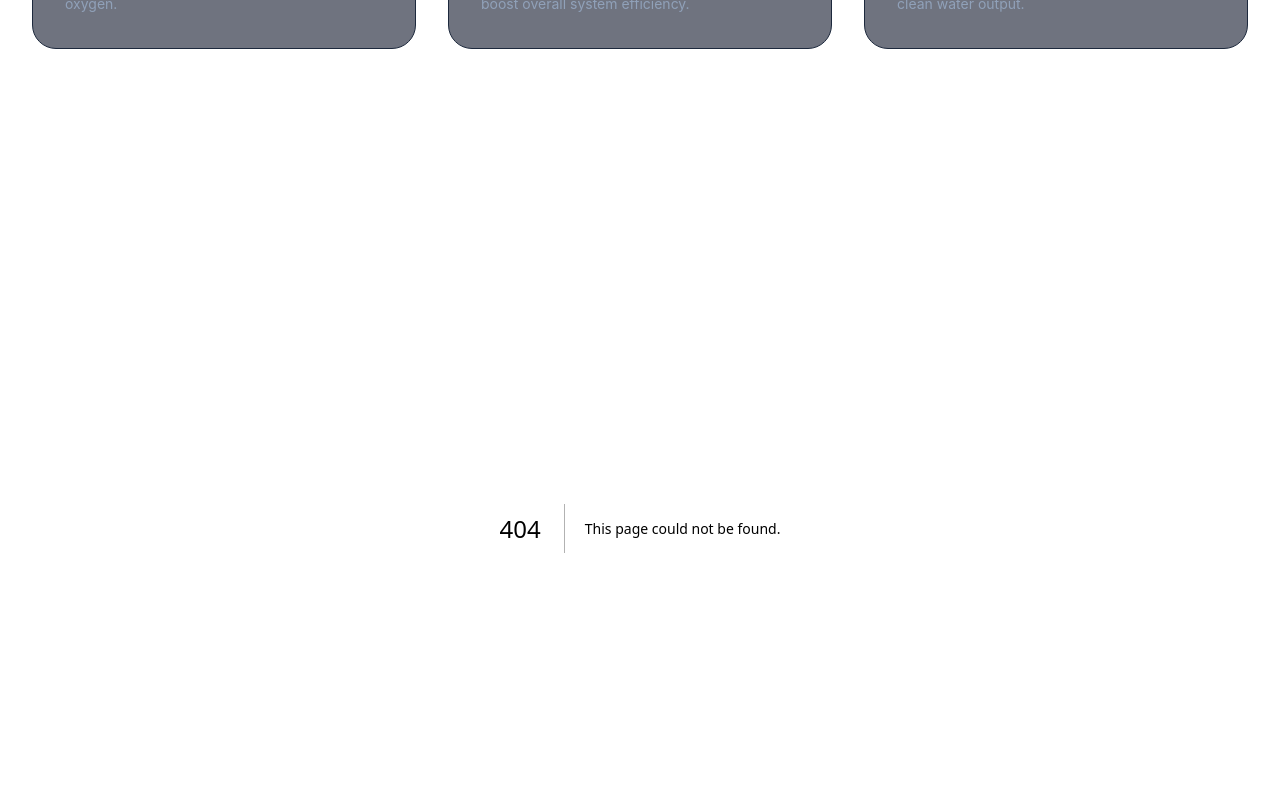
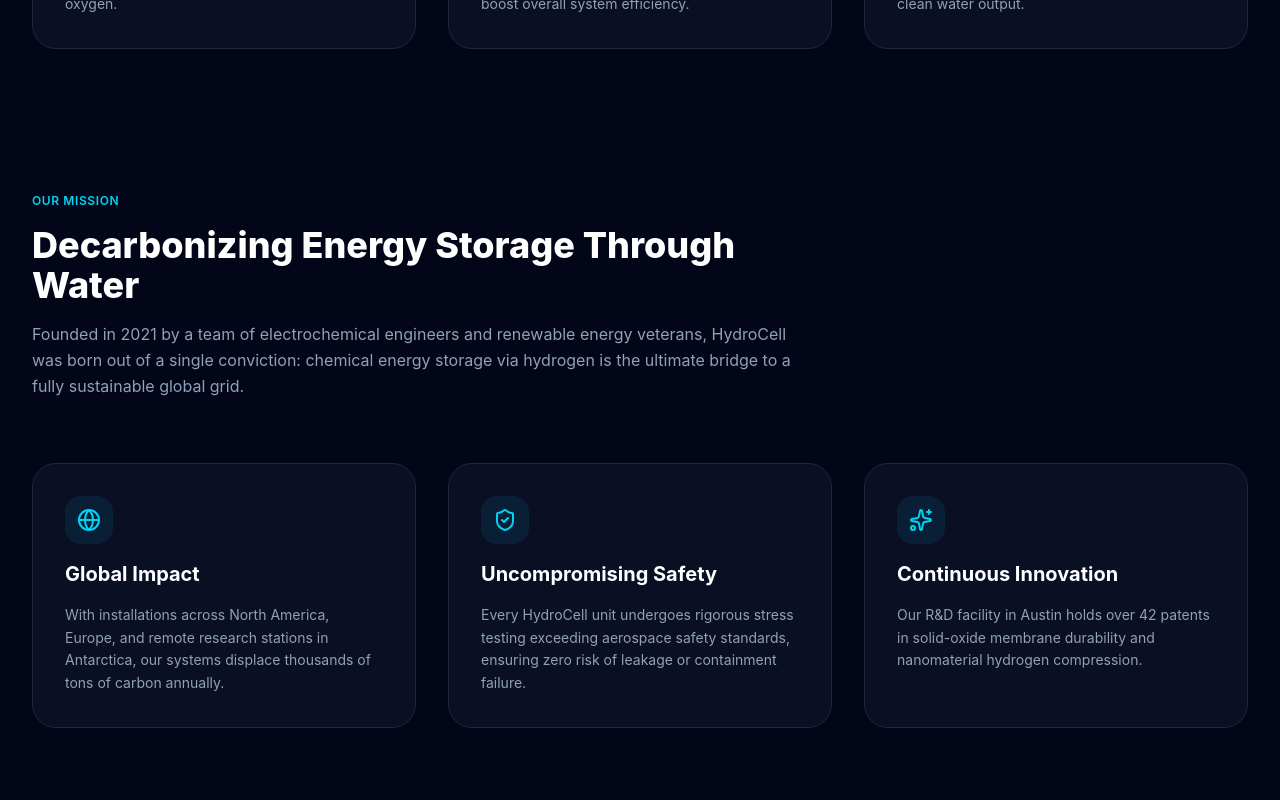
Before and after one commit to sstewart78/hydrocell-energy, a Next.js app: page /about in a window 1280 px wide. Before the commit this address had no page. Shown: the part 1460-2260 px from the top of the page. Built offline with nearby package versions, Linux system fonts and the light colour scheme.

Commit message:
Route to About

```diff
--- /dev/null
+++ b/app/about/page.tsx
@@ -0,0 +1,5 @@
+import About from "@/app/ui/about"
+
+export default function Page() {
+  return <About />
+}
```
